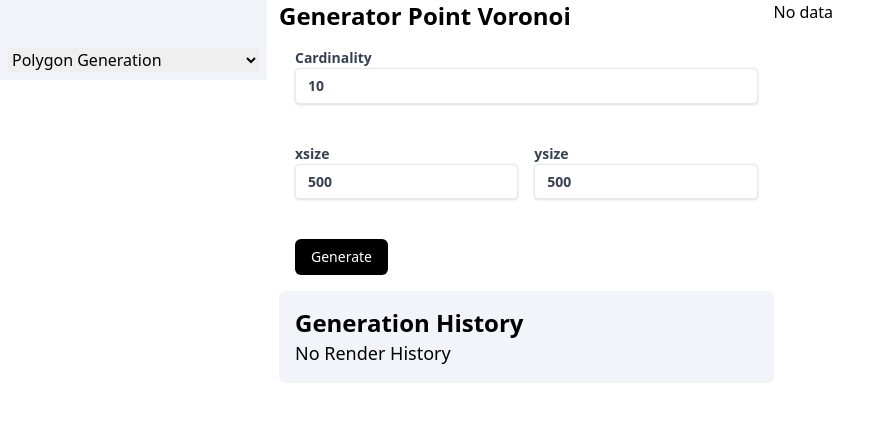
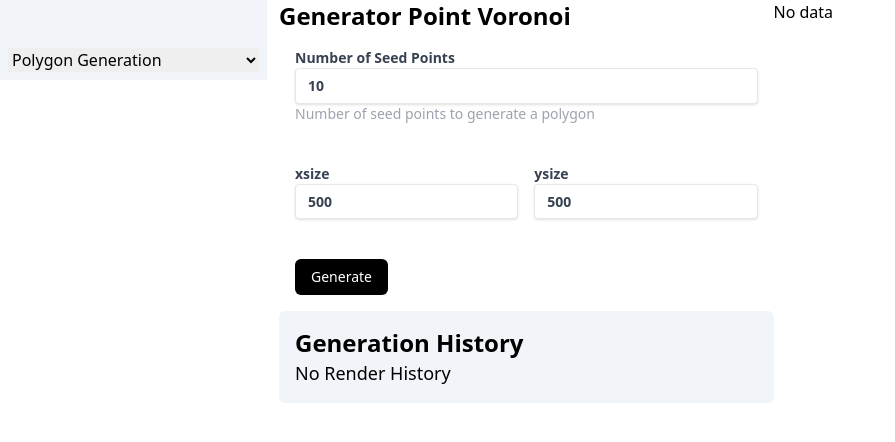
Before and after one commit to Capstone-537-565-609-668/react-fe, a React (Create React App) app: page /voronoi-point in a window 1280 px wide. Shown: the top 442 px of the page, without its empty margins (0-895 px from the left). Built offline with nearby package versions, Linux system fonts and the light colour scheme.

Commit message:
[EDIT] labels

```diff
--- a/src/components/generator-point-vor/GeneratorForm.js
+++ b/src/components/generator-point-vor/GeneratorForm.js
@@ -119,7 +119,7 @@ const GeneratorForm = ({ setData, data, requestData, setRequestData }) => {
             className="text-gray-700 text-sm font-bold mb-2"
             htmlFor="cardinality"
           >
-            Cardinality
+            Number of Seed Points
             <input
               type="number"
               name="cardinality"
@@ -130,6 +130,9 @@ const GeneratorForm = ({ setData, data, requestData, setRequestData }) => {
               onChange={handleChange}
               value={requestData.cardinality}
             />
+            <p className="text-gray-400 text-sm font-normal">
+              Number of seed points to generate a polygon
+            </p>
           </label>
           <div className="flex w-full gap-4 items-center">
             <label
```
